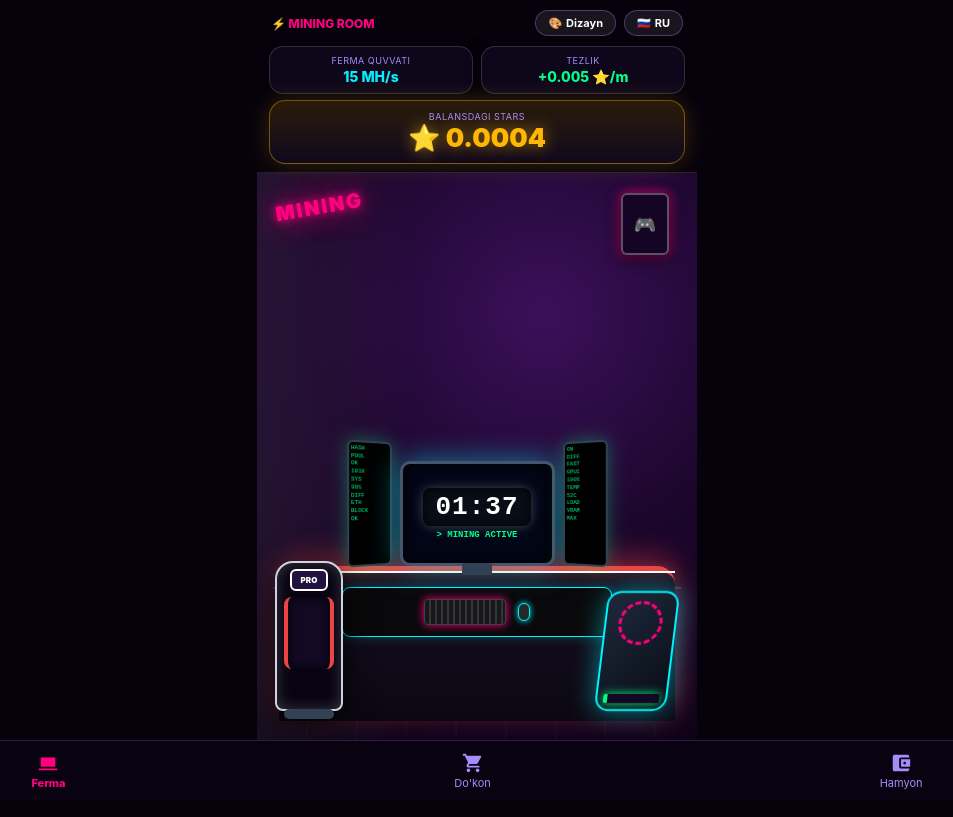
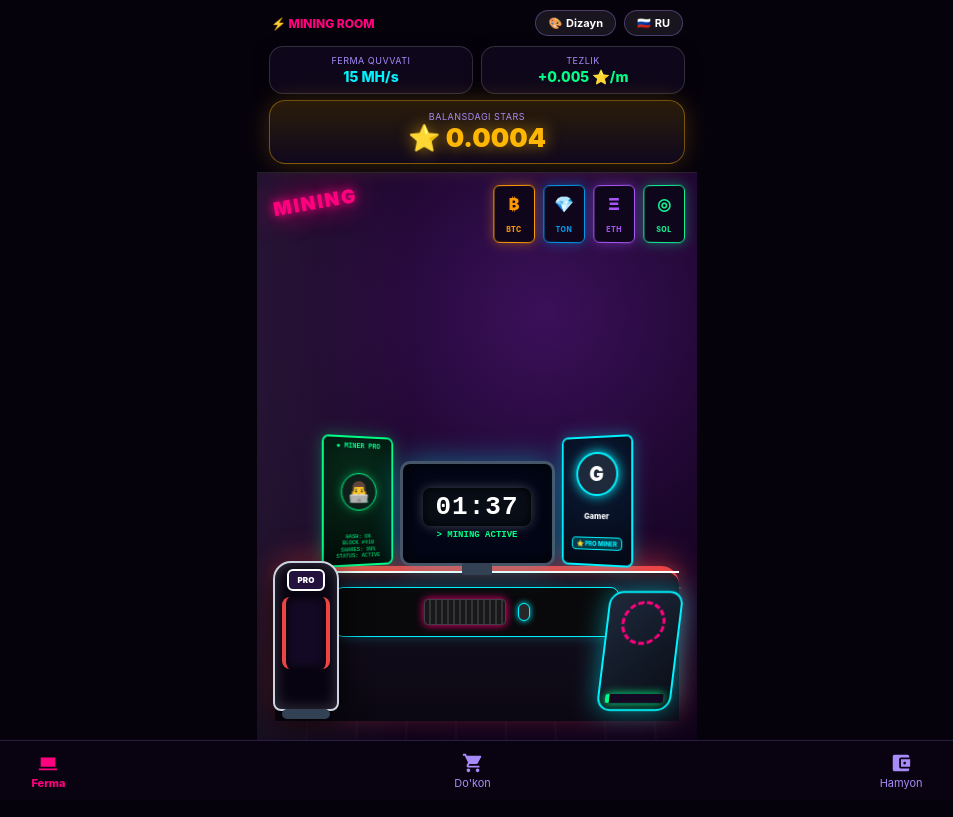
Before and after one commit to kodirovdurbek/telegram-mining, a website: page index.html in a window 1280 px wide. Shown: the whole page, without its empty margins (163-1116 px from the left). Drawn offline with Linux system fonts and the light colour scheme.

Commit message:
Update index.html

```diff
--- a/index.html
+++ b/index.html
@@ -6,7 +6,6 @@
     <title>3D Gamer Mining Room</title>
     <script src="https://telegram.org/js/telegram-web-app.js"></script>
     <style>
-        /* 1. CYBER NEON TEMASI (DEFAULT) */
         :root {
             --theme-bg: radial-gradient(circle at 65% 25%, #3b105a 0%, #1c062c 45%, #090214 100%);
             --theme-neon: #ff007f;
@@ -20,7 +19,6 @@
             --text-muted: #a78bfa;
         }
 
-        /* 2. MATRIX HACKER TEMASI */
         body.theme-matrix {
             --theme-bg: radial-gradient(circle at 50% 20%, #032b16 0%, #02170c 50%, #010a05 100%);
             --theme-neon: #00ff88;
@@ -31,7 +29,6 @@
             --text-muted: #6ee7b7;
         }
 
-        /* 3. LAVA FORGE TEMASI */
         body.theme-lava {
             --theme-bg: radial-gradient(circle at 65% 25%, #4a0e0e 0%, #240505 50%, #0d0101 100%);
             --theme-neon: #ff3b00;
@@ -56,7 +53,6 @@
             transition: background 0.4s ease;
         }
 
-        /* YUQORI HEADER VA TUGMALAR */
         .top-bar {
             width: 100%; max-width: 440px; padding: 10px 14px;
             display: flex; justify-content: space-between; align-items: center;
@@ -70,7 +66,6 @@
             display: flex; align-items: center; gap: 4px;
         }
 
-        /* DIZAYN TANLASH POP-UP MODALI */
         .theme-selector-bar {
             width: calc(100% - 24px); max-width: 416px;
             background: rgba(18, 10, 32, 0.9); border: 1px solid rgba(167, 139, 250, 0.3);
@@ -86,7 +81,6 @@
         }
         .theme-btn.active { border-color: var(--theme-neon); background: rgba(255,255,255,0.15); }
 
-        /* HUD STATS (XONA USTIDAGI GLASS PANELS) */
         .hud-stats {
             width: calc(100% - 24px); max-width: 416px;
             display: flex; justify-content: space-between; gap: 8px;
@@ -100,7 +94,6 @@
         .hud-label { font-size: 9px; color: var(--text-muted); text-transform: uppercase; letter-spacing: 0.5px; }
         .hud-val { font-size: 14px; font-weight: 800; color: var(--theme-accent); margin-top: 2px; }
 
-        /* BALANS */
         .balance-pill {
             width: calc(100% - 24px); max-width: 416px;
             background: linear-gradient(180deg, rgba(255, 183, 3, 0.15) 0%, rgba(18, 10, 32, 0.85) 100%);
@@ -113,9 +106,9 @@
         .tab-content { display: none; width: 100%; max-width: 440px; }
         .tab-content.active { display: block; }
 
-        /* ================= 3D GAMER XONASI SAHNASI ================= */
+        /* ================= 3D GAMER XONASI VA DEVORDAGI KRIPTO POSTERLAR ================= */
         .scene-viewport {
-            width: 100%; height: calc(100vh - 230px); min-height: 420px;
+            width: 100%; height: calc(100vh - 230px); min-height: 440px;
             position: relative; overflow: hidden;
             background: var(--theme-bg);
             display: flex; justify-content: center; align-items: flex-end;
@@ -131,17 +124,44 @@
             pointer-events: none;
         }
         .wall-neon {
-            position: absolute; top: 22px; left: 18px;
-            font-size: 20px; font-weight: 900; color: var(--theme-neon);
-            text-shadow: 0 0 10px var(--theme-neon), 0 0 30px var(--theme-neon);
+            position: absolute; top: 18px; left: 16px;
+            font-size: 19px; font-weight: 900; color: var(--theme-neon);
+            text-shadow: 0 0 10px var(--theme-neon), 0 0 28px var(--theme-neon);
             transform: rotate(-10deg); letter-spacing: 2px;
         }
-        .wall-frame {
-            position: absolute; top: 20px; right: 28px; width: 48px; height: 62px;
-            background: #140524; border: 2px solid rgba(255,255,255,0.3); border-radius: 6px;
-            box-shadow: 0 4px 15px rgba(0,0,0,0.8), 0 0 12px var(--theme-neon);
-            display: flex; align-items: center; justify-content: center; font-size: 18px;
+
+        /* DEVORDAGI KRIPTO VALYUTALAR RAMKALARI */
+        .crypto-posters-wall {
+            position: absolute; top: 12px; right: 12px;
+            display: flex; gap: 8px; z-index: 5;
         }
+        .crypto-poster {
+            width: 42px; height: 58px; background: rgba(10, 5, 20, 0.85);
+            border-radius: 6px; border: 1.5px solid #fff;
+            display: flex; flex-direction: column; align-items: center; justify-content: space-around;
+            padding: 3px 0; box-shadow: 0 4px 15px rgba(0,0,0,0.8);
+            transform: perspective(300px) rotateY(-8deg);
+            transition: transform 0.3s;
+        }
+        .crypto-poster:hover { transform: scale(1.08); }
+        .crypto-icon { font-size: 16px; font-weight: 900; }
+        .crypto-label { font-size: 7px; font-weight: 800; letter-spacing: 0.5px; }
+
+        /* Bitcoin */
+        .poster-btc { border-color: #ff9900; box-shadow: 0 0 12px rgba(255, 153, 0, 0.4); }
+        .poster-btc .crypto-icon, .poster-btc .crypto-label { color: #ff9900; }
+
+        /* TON */
+        .poster-ton { border-color: #0098ea; box-shadow: 0 0 12px rgba(0, 152, 234, 0.45); }
+        .poster-ton .crypto-icon, .poster-ton .crypto-label { color: #0098ea; }
+
+        /* Ethereum */
+        .poster-eth { border-color: #a855f7; box-shadow: 0 0 12px rgba(168, 85, 247, 0.45); }
+        .poster-eth .crypto-icon, .poster-eth .crypto-label { color: #a855f7; }
+
+        /* Solana */
+        .poster-sol { border-color: #14f195; box-shadow: 0 0 12px rgba(20, 241, 149, 0.4); }
+        .poster-sol .crypto-icon, .poster-sol .crypto-label { color: #14f195; }
 
         .wood-floor {
             position: absolute; bottom: 0; width: 100%; height: 160px;
@@ -151,59 +171,84 @@
             transform: rotateX(26deg); transform-origin: bottom;
         }
 
-        /* Qizil / Tematik Kantli Stol */
-        .pro-desk {
-            position: absolute; bottom: 20px; width: 90%; height: 155px;
-            background: linear-gradient(180deg, #161020 0%, #0b0712 100%);
-            border-top: 5px solid var(--theme-desk-edge); border-radius: 18px 18px 0 0;
-            box-shadow: 0 -8px 30px var(--theme-desk-glow);
-            display: flex; justify-content: center;
-        }
-        .desk-edge-glow {
-            position: absolute; top: 0; left: 0; right: 0; height: 2px;
-            background: #fff; box-shadow: 0 0 12px var(--theme-desk-edge);
-        }
-
-        .mousepad {
-            position: absolute; top: 16px; width: 68%; height: 50px;
-            background: #09090b; border: 1.5px solid var(--theme-accent);
-            border-radius: 8px; box-shadow: 0 0 12px rgba(0, 242, 254, 0.25);
-            display: flex; align-items: center; justify-content: center; gap: 12px;
-        }
-        .mech-keyboard {
-            width: 82px; height: 26px; background: #18181b; border: 1px solid #3f3f46;
-            border-radius: 4px; box-shadow: 0 0 8px var(--theme-neon);
-            background-image: repeating-linear-gradient(90deg, transparent, transparent 4px, rgba(255,255,255,0.12) 4px, rgba(255,255,255,0.12) 6px);
-        }
-        .gaming-mouse {
-            width: 12px; height: 18px; background: #27272a; border-radius: 6px;
-            border: 1px solid var(--theme-accent); box-shadow: 0 0 6px var(--theme-accent);
-        }
-
         /* 3D MONITORLAR */
         .monitors-array {
             position: absolute; bottom: 175px; width: 100%;
-            display: flex; justify-content: center; align-items: flex-end; gap: 6px;
+            display: flex; justify-content: center; align-items: flex-end; gap: 4px;
             z-index: 10;
         }
+
         .side-monitor {
-            width: 48px; height: 125px; background: #000;
-            border: 2px solid #334155; border-radius: 6px;
-            padding: 4px 2px; overflow: hidden;
-            box-shadow: 0 0 18px rgba(0, 255, 136, 0.35);
+            width: 75px; height: 130px;
+            background: #020611; border: 2px solid #334155;
+            border-radius: 7px; overflow: hidden;
+            display: flex; flex-direction: column;
+            box-shadow: 0 0 16px rgba(0,0,0,0.8);
         }
-        .side-monitor.left { transform: perspective(400px) rotateY(22deg); }
-        .side-monitor.right { transform: perspective(400px) rotateY(-22deg); }
-        .matrix-code {
-            font-size: 6px; line-height: 1.3; color: var(--theme-code); font-family: monospace;
-            animation: matrixRoll 3s linear infinite;
+        .side-monitor.left {
+            transform: perspective(400px) rotateY(18deg);
+            border-color: var(--theme-code);
+            box-shadow: 0 0 16px rgba(0, 255, 136, 0.3);
         }
-        @keyframes matrixRoll { 0% { transform: translateY(0); } 100% { transform: translateY(-15px); } }
+        .side-monitor.right {
+            transform: perspective(400px) rotateY(-18deg);
+            border-color: var(--theme-accent);
+            box-shadow: 0 0 16px rgba(0, 242, 254, 0.35);
+        }
 
+        /* CHAP MONITOR: MINER */
+        .miner-display {
+            width: 100%; height: 100%; padding: 4px 3px;
+            display: flex; flex-direction: column; align-items: center; justify-content: space-between;
+            background: radial-gradient(circle at 50% 30%, #062b1b 0%, #020b07 100%);
+        }
+        .miner-badge { font-size: 7px; color: var(--theme-code); font-family: monospace; font-weight: 800; }
+        .miner-avatar-art {
+            width: 38px; height: 38px; border-radius: 50%;
+            background: #0d1f18; border: 1.5px solid var(--theme-code);
+            display: flex; align-items: center; justify-content: center; font-size: 20px;
+            box-shadow: 0 0 10px rgba(0,255,136,0.4);
+            animation: minerTyping 1.2s infinite alternate ease-in-out;
+        }
+        @keyframes minerTyping {
+            0% { transform: translateY(0) scale(0.98); }
+            100% { transform: translateY(-3px) scale(1.04); }
+        }
+        .miner-matrix-lines {
+            width: 100%; font-size: 5.5px; font-family: monospace; color: var(--theme-code);
+            line-height: 1.2; text-align: center;
+        }
+
+        /* O'NG MONITOR: FOYDALANUVCHI */
+        .user-display {
+            width: 100%; height: 100%; padding: 6px 3px;
+            display: flex; flex-direction: column; align-items: center; justify-content: space-around;
+            background: radial-gradient(circle at 50% 30%, #0c1a36 0%, #030814 100%);
+        }
+        .user-photo-frame {
+            width: 44px; height: 44px; border-radius: 50%;
+            border: 2px solid var(--theme-accent);
+            box-shadow: 0 0 12px var(--theme-accent);
+            overflow: hidden; display: flex; align-items: center; justify-content: center;
+            background: #1e293b;
+        }
+        .user-photo-frame img { width: 100%; height: 100%; object-fit: cover; }
+        .user-photo-fallback { font-size: 20px; font-weight: 900; color: #fff; }
+        .user-name-tag {
+            font-size: 8px; font-weight: 800; color: #fff; text-align: center;
+            max-width: 70px; white-space: nowrap; overflow: hidden; text-overflow: ellipsis;
+        }
+        .user-status-pill {
+            font-size: 6px; padding: 2px 4px; border-radius: 4px;
+            background: rgba(0, 242, 254, 0.2); border: 0.5px solid var(--theme-accent);
+            color: var(--theme-accent); font-weight: 800;
+        }
+
+        /* O'RTA ASOSIY MONITOR */
         .main-monitor {
             width: 155px; height: 105px; background: #020617;
             border: 3px solid #475569; border-radius: 10px;
-            box-shadow: 0 0 30px rgba(0, 242, 254, 0.5), inset 0 0 20px rgba(0,0,0,0.8);
+            box-shadow: 0 0 30px rgba(0, 242, 254, 0.4), inset 0 0 20px rgba(0,0,0,0.8);
             display: flex; flex-direction: column; align-items: center; justify-content: center;
             position: relative;
         }
@@ -223,9 +268,9 @@
         }
         @keyframes pulseText { 0% { opacity: 0.3; } 100% { opacity: 1; } }
 
-        /* GEYMER KRESLOSI */
+        /* GEYMER STOLI VA KRESLO */
         .racing-chair {
-            position: absolute; bottom: 30px; left: 18px; width: 68px; height: 150px;
+            position: absolute; bottom: 30px; left: 16px; width: 66px; height: 150px;
             background: #080311; border: 2.5px solid #cbd5e1; border-radius: 18px 18px 8px 8px;
             box-shadow: inset 0 0 15px rgba(255,255,255,0.2), 0 12px 30px rgba(0,0,0,0.9);
             z-index: 12; display: flex; flex-direction: column; align-items: center;
@@ -235,17 +280,44 @@
             margin-top: 6px; font-size: 8px; color: #fff; text-align: center; line-height: 19px; font-weight: 900;
         }
         .chair-spine {
-            width: 50px; height: 72px; background: #130924; border-radius: 8px; margin-top: 6px;
+            width: 48px; height: 72px; background: #130924; border-radius: 8px; margin-top: 6px;
             border-left: 4px solid var(--theme-desk-edge); border-right: 4px solid var(--theme-desk-edge);
             box-shadow: inset 0 0 10px #000;
         }
         .chair-stand {
-            position: absolute; bottom: -10px; width: 50px; height: 10px; background: #334155; border-radius: 5px;
+            position: absolute; bottom: -10px; width: 48px; height: 10px; background: #334155; border-radius: 5px;
         }
 
-        /* KEYS (RIG) */
+        .pro-desk {
+            position: absolute; bottom: 20px; width: 92%; height: 155px;
+            background: linear-gradient(180deg, #161020 0%, #0b0712 100%);
+            border-top: 5px solid var(--theme-desk-edge); border-radius: 18px 18px 0 0;
+            box-shadow: 0 -8px 30px var(--theme-desk-glow);
+            display: flex; justify-content: center;
+        }
+        .desk-edge-glow {
+            position: absolute; top: 0; left: 0; right: 0; height: 2px;
+            background: #fff; box-shadow: 0 0 12px var(--theme-desk-edge);
+        }
+        .mousepad {
+            position: absolute; top: 16px; width: 70%; height: 50px;
+            background: #09090b; border: 1.5px solid var(--theme-accent);
+            border-radius: 8px; box-shadow: 0 0 12px rgba(0, 242, 254, 0.25);
+            display: flex; align-items: center; justify-content: center; gap: 12px;
+        }
+        .mech-keyboard {
+            width: 82px; height: 26px; background: #18181b; border: 1px solid #3f3f46;
+            border-radius: 4px; box-shadow: 0 0 8px var(--theme-neon);
+            background-image: repeating-linear-gradient(90deg, transparent, transparent 4px, rgba(255,255,255,0.12) 4px, rgba(255,255,255,0.12) 6px);
+        }
+        .gaming-mouse {
+            width: 12px; height: 18px; background: #27272a; border-radius: 6px;
+            border: 1px solid var(--theme-accent); box-shadow: 0 0 6px var(--theme-accent);
+        }
+
+        /* KOMPYUTER KEYSI */
         .futuristic-rig {
-            position: absolute; bottom: 30px; right: 24px; width: 72px; height: 120px;
+            position: absolute; bottom: 30px; right: 20px; width: 74px; height: 120px;
             background: linear-gradient(135deg, #1e293b 0%, #090d16 100%);
             border: 2.5px solid var(--theme-accent); border-radius: 14px;
             box-shadow: 0 0 25px rgba(0, 242, 254, 0.5);
@@ -318,7 +390,7 @@
             padding: 13px; border-radius: 10px; font-weight: 800; font-size: 14px; cursor: pointer;
         }
 
-        /* PASTKI MENYU */
+        /* PASTKI NAVIGATSIYA */
         .bottom-nav {
             position: fixed; bottom: 0; left: 0; right: 0;
             background: rgba(10, 4, 18, 0.95); backdrop-filter: blur(14px);
@@ -339,18 +411,16 @@
     <div class="top-bar">
         <div style="font-size: 12px; font-weight: 800; color: var(--theme-neon);">⚡️ MINING ROOM</div>
         <div class="header-actions">
-            <!-- Dizayn Tanlash Tugmasi -->
             <button class="action-chip-btn" onclick="toggleThemePanel()">
                 🎨 <span id="txt-theme-btn">Dizayn</span>
             </button>
-            <!-- Til Tanlash Tugmasi -->
             <button class="action-chip-btn" onclick="toggleLanguage()">
                 <span id="lang-flag">🇷🇺</span> <span id="lang-name">RU</span>
             </button>
         </div>
     </div>
 
-    <!-- DIZAYN TANLASH PANELCHASI (3 XIL VARIANT) -->
+    <!-- DIZAYN TANLASH PANELCHASI -->
     <div class="theme-selector-bar" id="theme-selector">
         <button class="theme-btn active" id="btn-theme-neon" onclick="selectTheme('neon')">🌸 Cyber Neon</button>
         <button class="theme-btn" id="btn-theme-matrix" onclick="selectTheme('matrix')">💚 Matrix</button>
@@ -380,26 +450,67 @@
         <div class="scene-viewport">
             <div class="brick-accent"></div>
             <div class="wall-neon" id="scene-wall-neon">MINING</div>
-            <div class="wall-frame">🎮</div>
+
+            <!-- DEVORDAGI KRIPTO VALYUTALAR PLAKATLARI (BTC, TON, ETH, SOL) -->
+            <div class="crypto-posters-wall">
+                <div class="crypto-poster poster-btc">
+                    <div class="crypto-icon">₿</div>
+                    <div class="crypto-label">BTC</div>
+                </div>
+                <div class="crypto-poster poster-ton">
+                    <div class="crypto-icon">💎</div>
+                    <div class="crypto-label">TON</div>
+                </div>
+                <div class="crypto-poster poster-eth">
+                    <div class="crypto-icon">Ξ</div>
+                    <div class="crypto-label">ETH</div>
+                </div>
+                <div class="crypto-poster poster-sol">
+                    <div class="crypto-icon">◎</div>
+                    <div class="crypto-label">SOL</div>
+                </div>
+            </div>
 
             <div class="wood-floor"></div>
 
-            <!-- 3D Uchlik Monitor -->
+            <!-- 3D UCHLIK MONITOR PANORAMASI -->
             <div class="monitors-array">
+
+                <!-- 1. CHAP MONITOR: MINER -->
                 <div class="side-monitor left">
-                    <div class="matrix-code">0101<br>HASH<br>POOL<br>OK<br>1010<br>SYS<br>99%<br>DIFF<br>ETH<br>BLOCK<br>OK</div>
+                    <div class="miner-display">
+                        <div class="miner-badge">● MINER PRO</div>
+                        <div class="miner-avatar-art">👨‍💻</div>
+                        <div class="miner-matrix-lines">
+                            HASH: OK<br>
+                            BLOCK #418<br>
+                            SHARES: 99%<br>
+                            STATUS: ACTIVE
+                        </div>
+                    </div>
                 </div>
+
+                <!-- 2. O'RTA ASOSIY MONITOR -->
                 <div class="main-monitor">
                     <div class="live-clock-card" id="live-clock">08:31</div>
                     <div class="live-status">> MINING ACTIVE</div>
                     <div class="monitor-neck"></div>
                 </div>
+
+                <!-- 3. O'NG MONITOR: FOYDALANUVCHI -->
                 <div class="side-monitor right">
-                    <div class="matrix-code">RTX<br>ON<br>DIFF<br>FAST<br>GPU1<br>100%<br>TEMP<br>52C<br>LOAD<br>VRAM<br>MAX</div>
+                    <div class="user-display">
+                        <div class="user-photo-frame" id="user-avatar-box">
+                            <span class="user-photo-fallback" id="user-initial">U</span>
+                        </div>
+                        <div class="user-name-tag" id="user-display-name">Player</div>
+                        <div class="user-status-pill">⭐ PRO MINER</div>
+                    </div>
                 </div>
+
             </div>
 
-            <!-- Geymer Kreslosi -->
+            <!-- Kreslo -->
             <div class="racing-chair">
                 <div class="chair-pillow">PRO</div>
                 <div class="chair-spine"></div>
@@ -415,7 +526,7 @@
                 </div>
             </div>
 
-            <!-- Stol ostidagi Keys -->
+            <!-- PC Keysi -->
             <div class="futuristic-rig">
                 <div class="rgb-fan"></div>
                 <div class="rig-gpus" id="gpu-visual-rack"></div>
@@ -520,7 +631,7 @@
         </div>
     </div>
 
-    <!-- PASTKI MENYU -->
+    <!-- PASTKI NAVIGATSIYA -->
     <div class="bottom-nav">
         <button class="nav-item active" onclick="switchTab('farm', this)">
             <svg viewBox="0 0 24 24"><path d="M4 6h16v10H4V6zm-2 12h20v2H2v-2z"/></svg>
@@ -540,7 +651,24 @@
         const tg = window.Telegram?.WebApp;
         if (tg) { tg.ready(); tg.expand(); }
 
-        // ================= DIZAYN (THEME) BOSHQARUVI =================
+        // Telegram foydalanuvchisini o'ng monitorga chiqarish
+        const user = tg?.initDataUnsafe?.user || {};
+        const userName = user.first_name || user.username || "Gamer";
+        const photoUrl = user.photo_url;
+
+        const nameEl = document.getElementById('user-display-name');
+        if (nameEl) nameEl.innerText = userName;
+
+        const avatarBox = document.getElementById('user-avatar-box');
+        if (avatarBox) {
+            if (photoUrl) {
+                avatarBox.innerHTML = `<img src="${photoUrl}" alt="Avatar">`;
+            } else {
+                avatarBox.innerHTML = `<span class="user-photo-fallback">${userName.charAt(0).toUpperCase()}</span>`;
+            }
+        }
+
+        // Dizayn mavzusi (Theme)
         let currentTheme = localStorage.getItem('user_room_theme') || 'neon';
 
         function applyTheme(theme) {
@@ -564,17 +692,16 @@
 
         function selectTheme(theme) {
             applyTheme(theme);
-            toggleThemePanel(); // Tanlangach panelni yopish
+            toggleThemePanel();
         }
 
         function toggleThemePanel() {
             const panel = document.getElementById('theme-selector');
             panel.classList.toggle('show');
         }
-
         applyTheme(currentTheme);
 
-        // ================= TIL SOZLAMALARI =================
+        // Til sozlamalari
         const translations = {
             uz: {
                 flag: "🇷🇺",
@@ -645,7 +772,7 @@
         }
         applyLanguage();
 
-        // ================= ASOSIY O'YIN HISOBI =================
+        // Asosiy hisoblar
         let balance = parseFloat(localStorage.getItem('stars_bal')) || 0;
         let hashrate = parseInt(localStorage.getItem('user_hashrate')) || 0;
         let speed = parseFloat(localStorage.getItem('user_speed')) || 0;
@@ -742,7 +869,6 @@
                 alert(translations[userLang].minWithdrawMsg);
                 return;
             }
-            const user = tg.initDataUnsafe?.user || {};
             const res = await fetch('/api/withdraw', {
                 method: 'POST',
                 headers: { 'Content-Type': 'application/json' },
```
